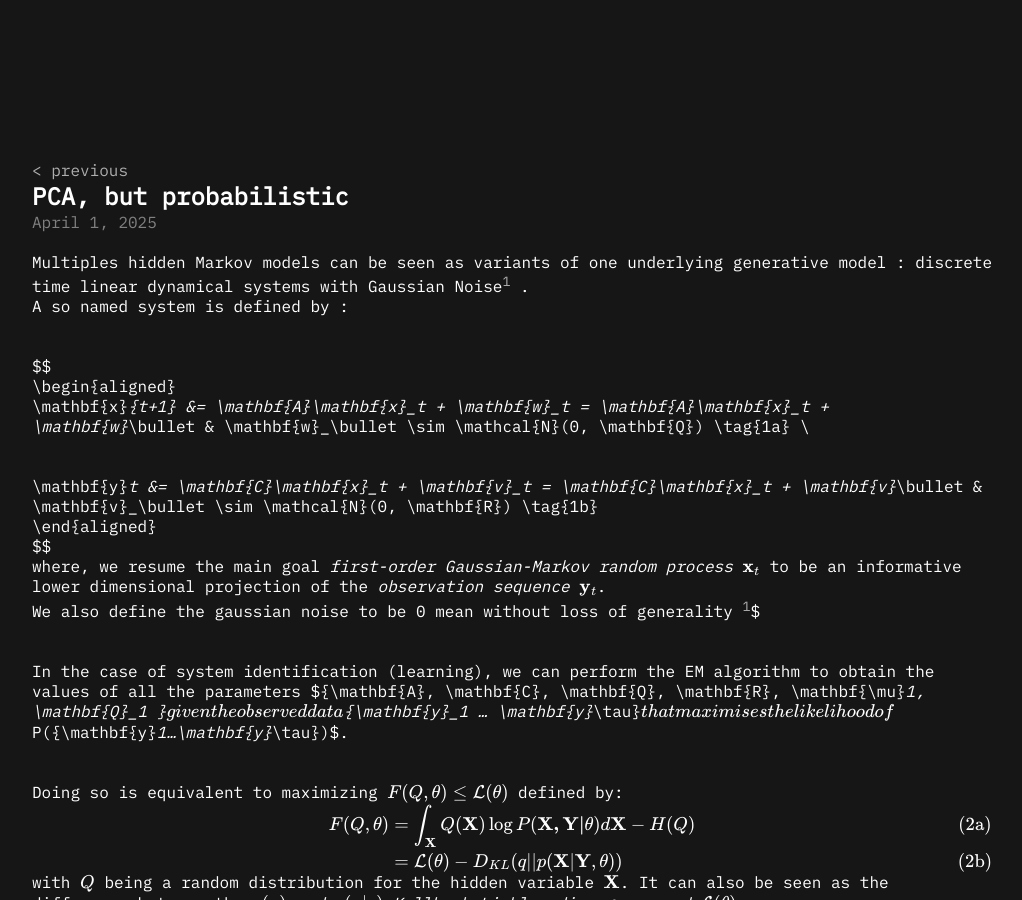
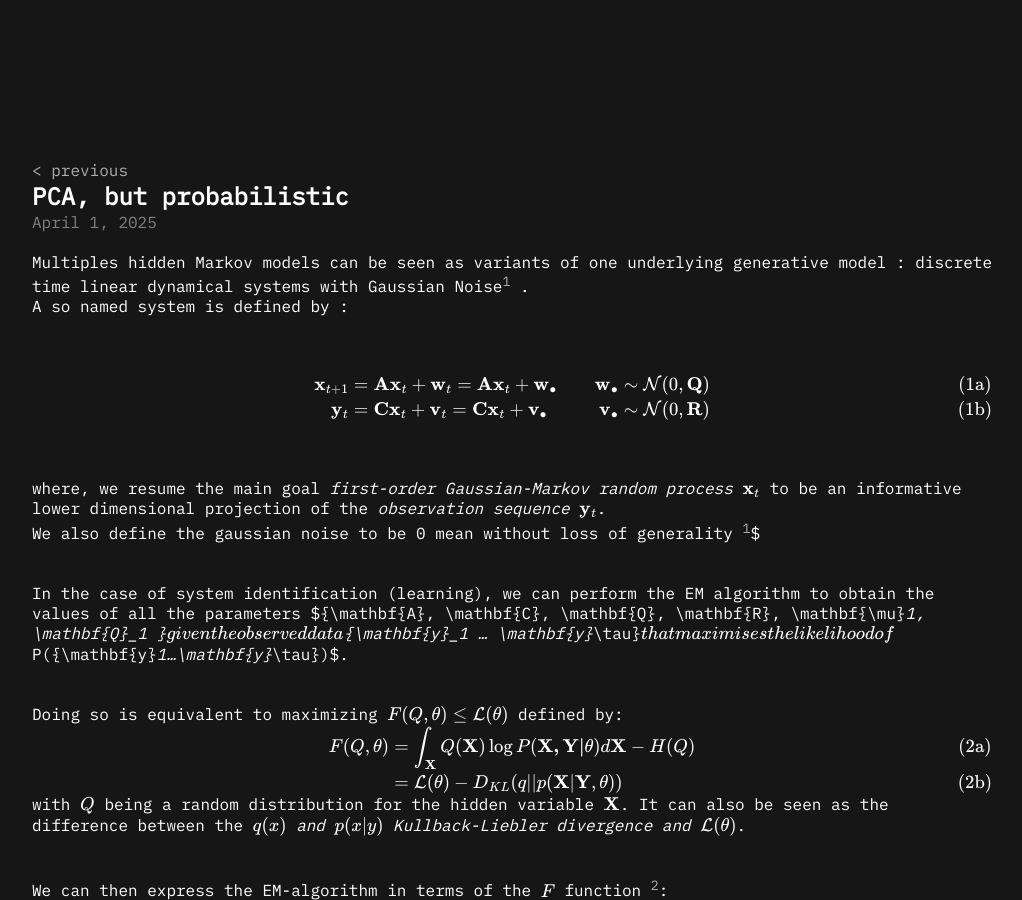
Before and after one commit to tayheau/tayheau.github.io, a Jekyll site: the page built from _posts/2025-04-01-gaussian-pca.md, in a window 1280 px wide and 900 px high. Shown: the whole window, without its empty margins (128-1150 px from the left). Built offline with Jekyll 4.4.1, drawn with Linux system fonts in a browser that asks for light colours; nearby versions of some CDN libraries.

Commit message:
Update 2025-04-01-gaussian-pca.md

```diff
--- a/_posts/2025-04-01-gaussian-pca.md
+++ b/_posts/2025-04-01-gaussian-pca.md
@@ -7,13 +7,12 @@ layout: post
 Multiples hidden Markov models can be seen as variants of one underlying generative model : discrete time linear dynamical systems with Gaussian Noise[^1] .
 A so named system is defined by :
 
-$$
-\begin{aligned}
+$$ \begin{align}
 \mathbf{x}_{t+1} &= \mathbf{A}\mathbf{x}_t + \mathbf{w}_t = \mathbf{A}\mathbf{x}_t + \mathbf{w}_\bullet & \mathbf{w}_\bullet \sim \mathcal{N}(0, \mathbf{Q}) \tag{1a} \\
 
 \mathbf{y}_t &= \mathbf{C}\mathbf{x}_t + \mathbf{v}_t = \mathbf{C}\mathbf{x}_t + \mathbf{v}_\bullet & \mathbf{v}_\bullet \sim \mathcal{N}(0, \mathbf{R}) \tag{1b}
-\end{aligned}
-$$
+\end{align}$$
+
 where, we resume the main goal *first-order Gaussian-Markov random process* $\mathbf{x}_t$ to be an informative lower dimensional projection of the *observation sequence* $\mathbf{y}_t$.
 We also define the gaussian noise to be 0 mean without loss of generality [^1]$
 
```
